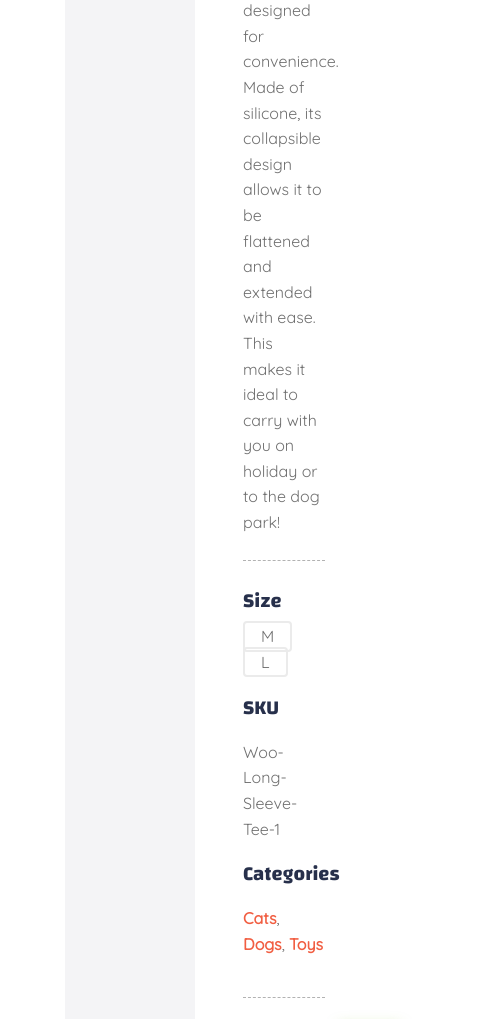
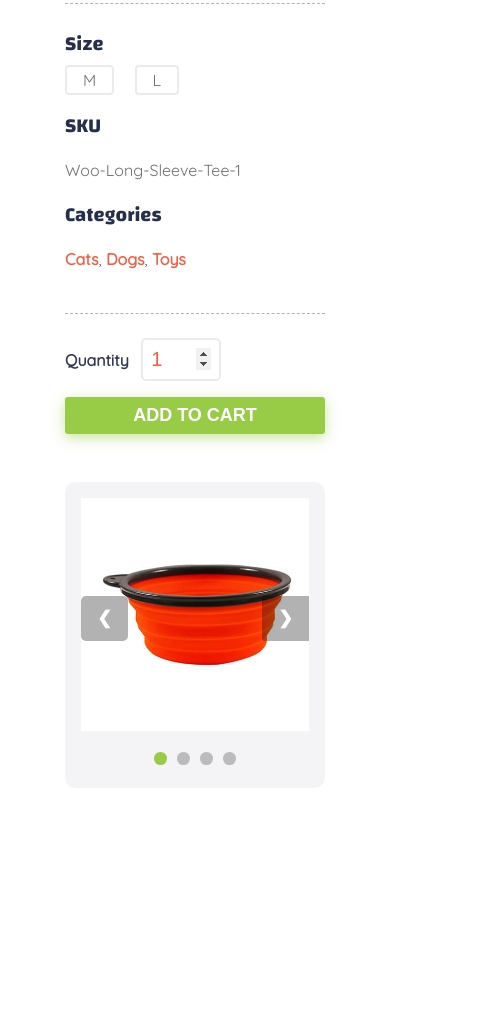
Before and after one commit to longtrinh1749/petstore, a plain HTML site: page product.html in a window 390 px wide. Shown: the part 956-1975 px from the top of the page, 487 px wide, since content can reach past the window. After the commit the page ends 1844 px from the top, so only its background shows below. Drawn offline with Linux system fonts and the light colour scheme.

Commit message:
product page responsive

```diff
--- a/product.css
+++ b/product.css
@@ -148,17 +148,16 @@ a:focus {
 }
 
 .product-gallery {
-    /* flex: 0 0 50%;
-    max-width: 50%; */
     width           : 50%;
+    height          : fit-content;
     border-radius   : 10px;
     background-color: rgb(244, 244, 246);
-    padding         : 1.5rem;
+    padding         : 1rem;
 }
 
 .slides {
     position     : relative;
-    margin-bottom: 1.5rem;
+    margin-bottom: 1rem;
 }
 
 .slide {
@@ -198,8 +197,8 @@ img {
 
 .dot {
     cursor          : pointer;
-    height          : 1rem;
-    width           : 1rem;
+    height          : 0.8rem;
+    width           : 0.8rem;
     margin          : 0 3px;
     background-color: #bbb;
     border-radius   : 50%;
@@ -227,15 +226,6 @@ img {
 
     to {
         opacity: 1
-    }
-}
-
-@media only screen and (max-width: 300px) {
-
-    .prev,
-    .next,
-    .text {
-        font-size: 11px
     }
 }
 
@@ -327,7 +317,7 @@ input[type='radio'] {
 }
 
 .product-quantity input {
-    margin-left: 1rem;
+    margin-left: 0.5rem;
 }
 
 input[type='number'] {
@@ -346,22 +336,52 @@ input[type='number']::-webkit-outer-spin-button {
 }
 
 .add-to-cart {
-    color             : #FFF;
-    background        : #98cb46;
-    font-weight       : 700;
-    text-transform    : uppercase;
-    padding           : 0.5rem 1.9rem;
-    /* margin-left    : 2rem; */
-    font-size         : 1.125rem;
-    justify-content   : center;
-    display           : inline-flex;
-    outline           : none;
-    border            : none;
-    cursor            : pointer;
-    overflow          : hidden;
-    z-index           : 2;
-    align-items       : center;
-    position          : relative;
-    box-shadow        : 0px 4px 13px 0px rgb(152 203 70 / 50%);
-    border-radius     : 3px;
+    color          : #FFF;
+    background     : #98cb46;
+    font-weight    : 700;
+    text-transform : uppercase;
+    padding        : 0.5rem 1.9rem;
+    font-size      : 1.125rem;
+    justify-content: center;
+    display        : inline-flex;
+    outline        : none;
+    border         : none;
+    cursor         : pointer;
+    overflow       : hidden;
+    z-index        : 2;
+    align-items    : center;
+    position       : relative;
+    box-shadow     : 0px 4px 13px 0px rgb(152 203 70 / 50%);
+    border-radius  : 3px;
 }
+
+@media only screen and (max-width: 768px) {
+    .product-container {
+        flex-direction: column-reverse;
+    }
+
+    .product-description {
+        width        : 100%;
+        margin-bottom: 2rem;
+        padding      : 0
+    }
+
+    .product-gallery {
+        width : 100%;
+        margin: auto;
+    }
+}
+
+@media only screen and (max-width: 425px) {
+    .product-gallery {
+        width: 100%;
+    }
+
+    .product-quantity {
+        flex-direction: column;
+    }
+
+    .product-quantity>* {
+        margin-bottom: 1rem;
+    }
+}
--- a/product.html
+++ b/product.html
@@ -27,7 +27,7 @@
 
     <section class="breadcrumbs-page-wrap">
         <div class="breadcrumbs-page">
-            <img class="ptt-png" src="ImgSource/Dot-Shape.png" alt="png">
+            <!-- <img class="ptt-png" src="ImgSource/Dot-Shape.png" alt="png"> -->
             <div class="container">
                 <h1>Product</h1>
             </div>
```
Also changed, not shown: shopping.html (+1 -1 lines).
